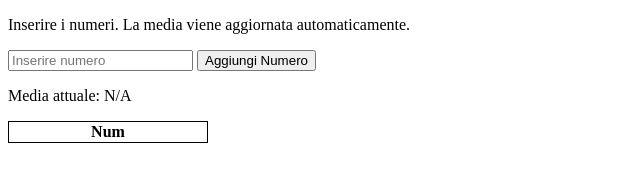
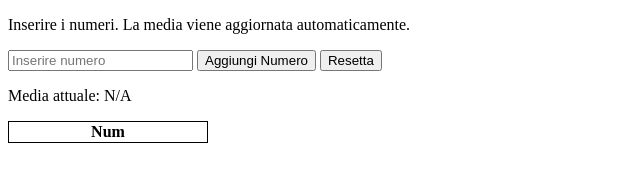
Before and after one commit to IlVeroScu/CalcolatoreDiMedia, a plain HTML site: page index.html in a window 1280 px wide. Shown: the whole page, without its empty margins (0-640 px from the left). Drawn offline with Linux system fonts and the light colour scheme.

Commit message:
Update index.html

```diff
--- a/index.html
+++ b/index.html
@@ -23,6 +23,7 @@
     <p>Inserire i numeri. La media viene aggiornata automaticamente.</p>
     <input type="number" id="numeroInput" placeholder="Inserire numero">
     <button onclick="aggiungiNumero()">Aggiungi Numero</button>
+    <button onclick="reset()">Resetta</button>
     <p>Media attuale: <span id="media">N/A</span></p>
 
     <table id="tabellaNumeri">
@@ -61,6 +62,21 @@
             alert("Inserire un numero valido.");
         }
     }
+
+    function reset() {
+        let numeroInput = document.getElementById("numeroInput");
+        let mediaSpan = document.getElementById("media");
+        let tabellaNumeri = document.getElementById("tabellaNumeri");
+
+        // Resetta variabili e testi
+        somma = 0;
+        volte = 0;
+        mediaSpan.textContent = "N/A";
+        numeroInput.value = "";
+
+        // Resetta la tabella
+        tabellaNumeri.innerHTML = "<tr><th>Num</th></tr>";
+    }
 </script>
 
 </body>
```
